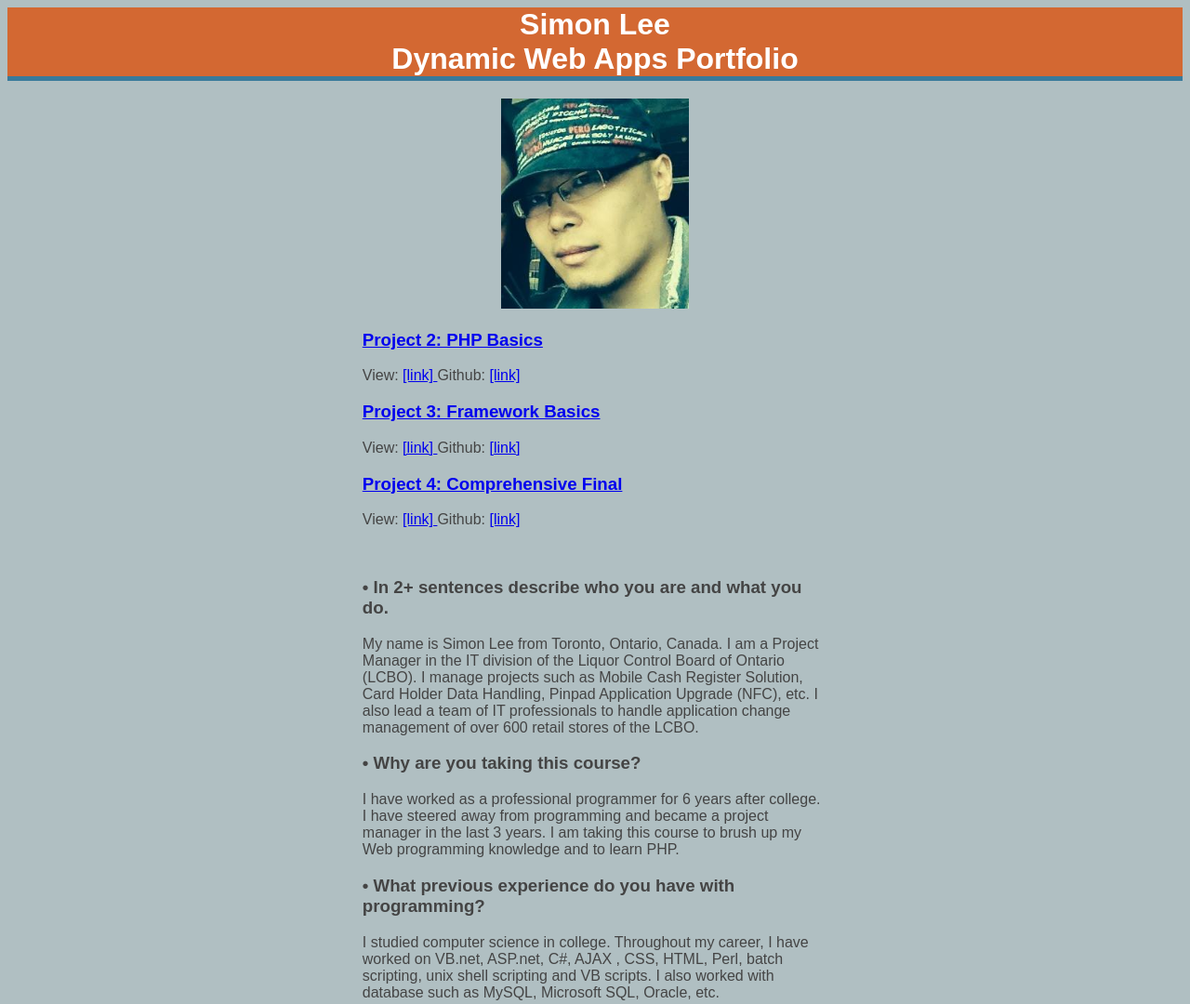
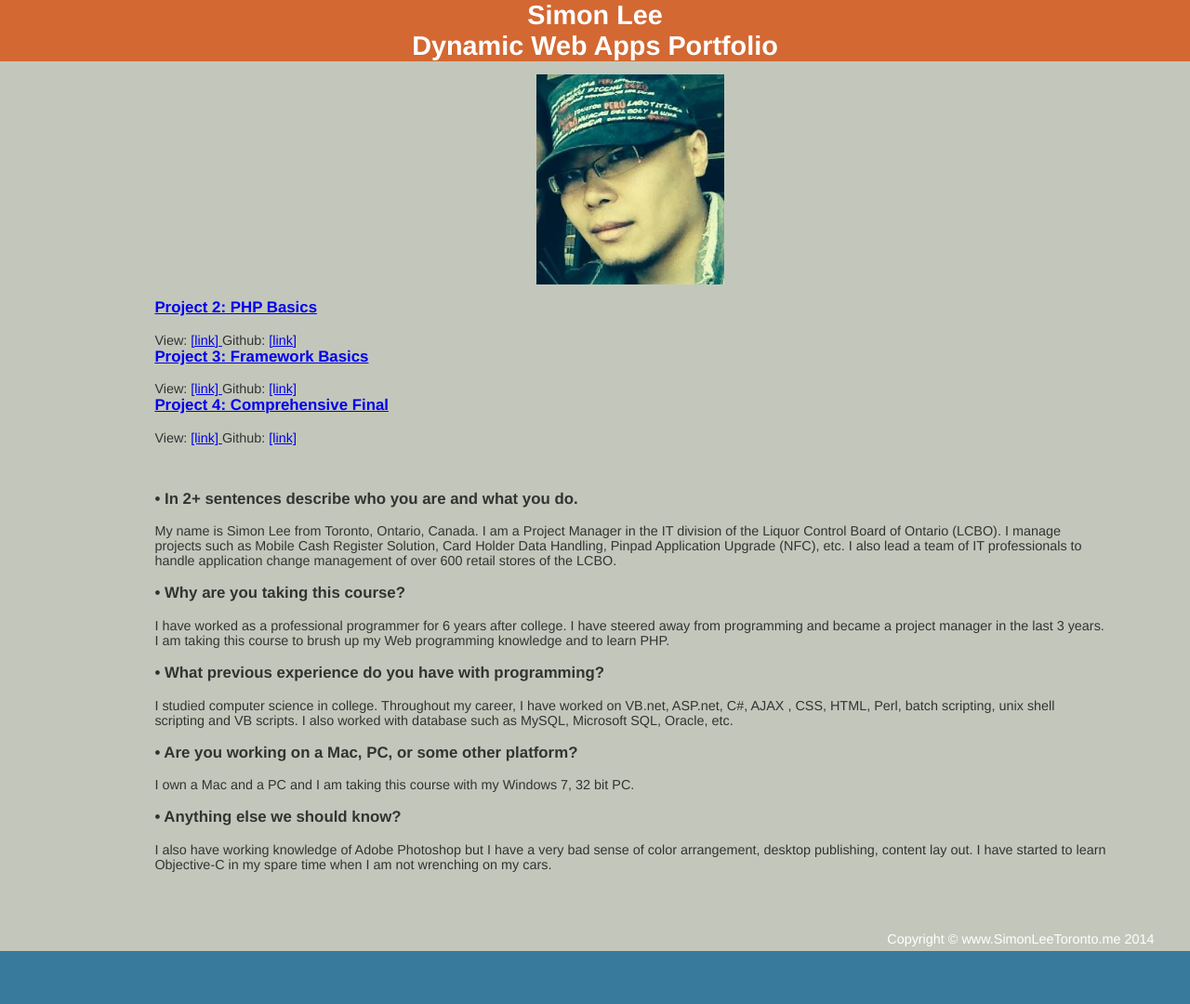
Before and after one commit to Simonleek/P1, a plain HTML site: page index.html in a window 1280 px wide. Shown: the top 1080 px of the page at 93% size. After the commit the page ends 1023 px from the top, so only its background shows below. Drawn offline with Linux system fonts and the light colour scheme.

Commit message:
removed all tables in html as Pat suggested, changed to div and column with css

```diff
--- /dev/null
+++ b/P1CSS_2.css
@@ -0,0 +1,63 @@
+@charset "utf-8";
+#Header
+{
+	text-align: Center;
+	margin: 0 0;
+	background: #FFF ;
+	padding-top:0px;
+	padding-bottom:0px;
+	padding-left:0px;
+}
+body
+{
+	margin:0;
+	padding:0;
+	font: 90% aral, helvetica, sans-serif;
+	background: #387A9B;
+	color: #333;
+}
+h1
+{
+	background: #D36832;
+	color: #FFF;
+	margin: 0;
+	padding: .5em 3%
+	bordeer-bottom: 5px solid #387A9B;
+}
+h2, h3
+{
+	margin-top: 0;
+}
+#Container
+{
+	background-color:#C3C7BA;
+}
+#Container2
+{
+	background-color:#C3C7BB;
+}
+#columnSpace
+{
+	width: 10% ;
+	float:left;
+	margin: 1em 0 1em 3%;
+}
+#main
+{
+	width:80%;
+	float: left;
+	margin: 12m 3%;
+}
+#ProfilePic{
+	display: block;
+    margin-left: auto;
+    margin-right: auto ;
+}
+#Footer
+{
+		clear: both;
+		background #387A9B;
+		color: #FFFFFF;
+		padding: 5px 3%;
+		text-align: right;
+}
--- a/index.html
+++ b/index.html
@@ -3,22 +3,19 @@
 <head>
 <meta charset="utf-8">
 <title>Simon Lee CSC E15 Project 1</title>
-<link href="P1CSS.css" rel="stylesheet" type="text/css">
+<link href="P1CSS_2.css" rel="stylesheet" type="text/css">
 </head>
 <body>
 <div id="Header">
-<h1>Simon Lee<br/>Dynamic Web Apps Portfolio</h1></div>
-<div id="Body">
-	<table id="TableBody">
-		<tr>
-			<td id="SideColumn">
-
-			</td>
-			<td id="CenterColumn">
+	<h1>Simon Lee<br/>Dynamic Web Apps Portfolio</h1>
+</div>
+<div id="Container">
+	<div id="Container2">
+		<div id="columnSpace">&nbsp;</div>
+ 		<div id="main">
  				<p><img id="ProfilePic" src="profile pic.jpg" width="202" height="226" alt="Simon Lee"/>
-		    </p>
-            <div id="main">
-		      <h3><a href="http://dwa15.com/Projects/P2"> Project 2: PHP Basics</a></h3>
+		    	</p>
+          		<h3><a href="http://dwa15.com/Projects/P2"> Project 2: PHP Basics</a></h3>
 			    View: <a href="http://p2.simonleetoronto.me">[link] </a> Github: <a href="https://github.com/Simonleek/P2">[link] </a>
 			    <h3><a href="http://dwa15.com/Projects/P3">Project 3: Framework Basics</a></h3>
 			    View: <a href="http://p3.simonleetoronto.me">[link] </a> Github: <a href="https://github.com/Simonleek/P3">[link] </a>
@@ -35,14 +32,11 @@
 • Anything else we should know? </p></h3><p>I also have working knowledge of Adobe Photoshop but I have a very bad sense of color arrangement, desktop publishing, content lay out.  I have started to learn Objective-C in my spare time when I am not wrenching on my cars.
 </p>
             </div>
-
-            </td>
-			<td id="SideColumn">
-
-
-			</td>
-		</tr>
-	</table>
-</div>
+            <div id="columnSpace">&nbsp;</div>
+            <div id="Footer" >
+            	Copyright &copy; www.SimonLeeToronto.me 2014
+            </div>
+		</div>
+	</div>
 </body>
 </html>
```
